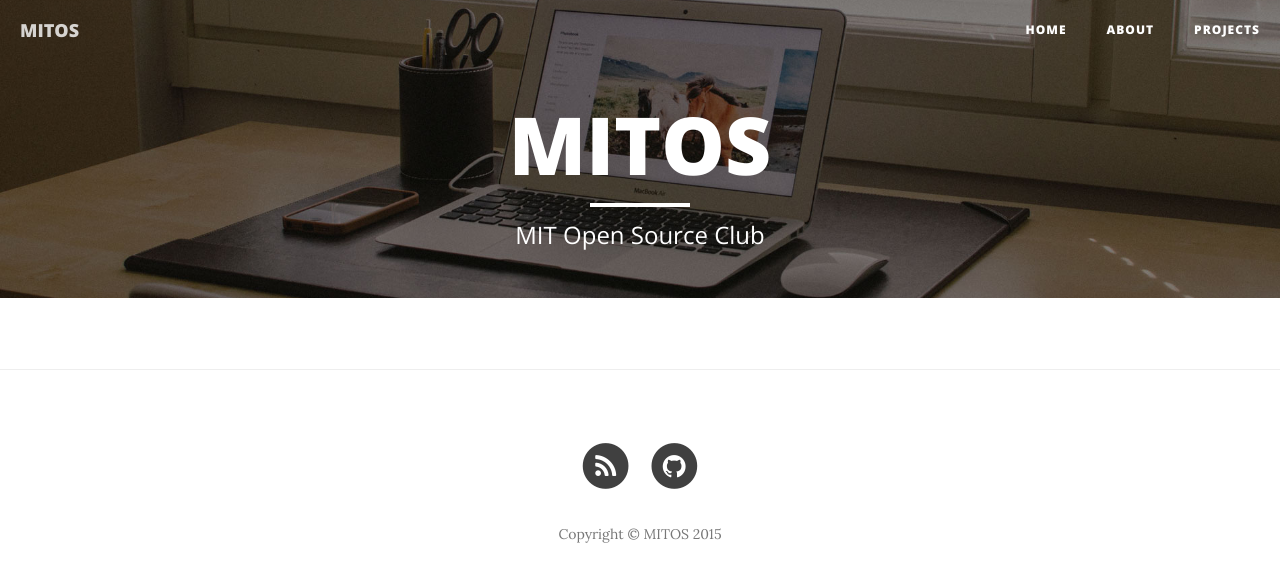
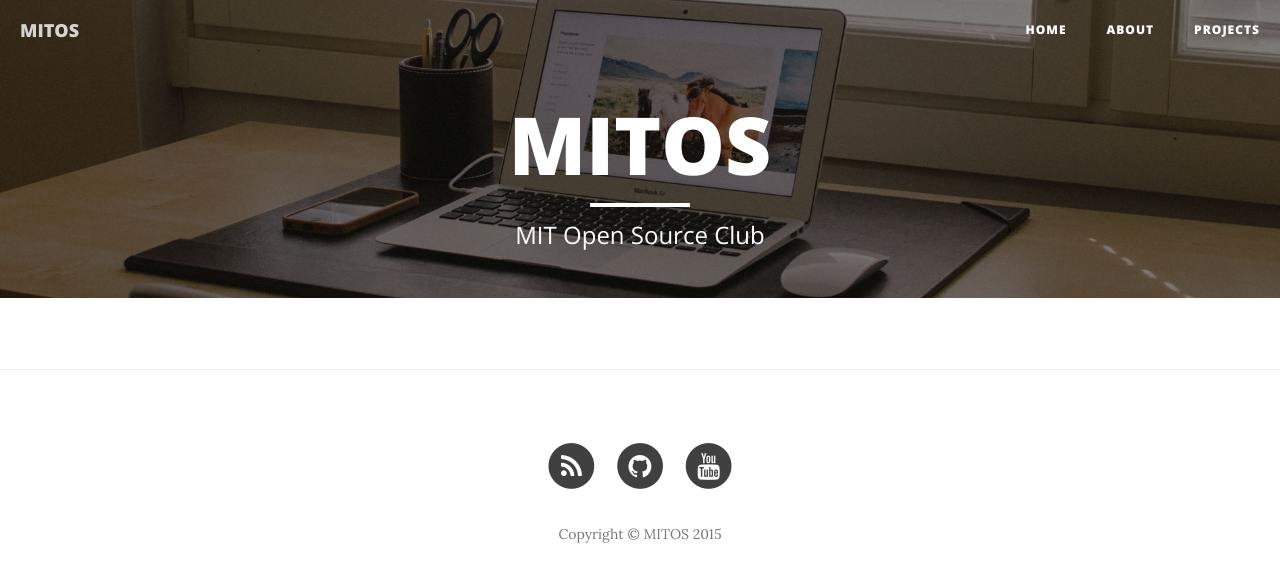
Before and after one commit to mit-open-source/mit-open-source.github.io, a Jekyll site: the page built from index.html, in a window 1280 px wide. Shown: the top 582 px of the page. Built offline with Jekyll 4.4.1, drawn with Linux system fonts in a browser that asks for light colours; nearby versions of some CDN libraries; the list of posts is cut into pages by our own code.

Commit message:
Ability to link Youtube channel

```diff
--- a/_config.yml
+++ b/_config.yml
@@ -7,6 +7,7 @@ baseurl: ""
 url: "http://mit-open-source.github.io"
 # twitter_username: SBootstrap
 github_username:  mit-open-source
+youtube_username: mitos
 # facebook_username:  IronSummitMedia
 
 # Build settings
--- a/_includes/footer.html
+++ b/_includes/footer.html
@@ -42,6 +42,16 @@
                         </a>
                     </li>
                     {% endif %}
+                    {% if site.youtube_username %}
+                    <li>
+                        <a href="https://www.youtube.com/user/{{ site.youtube_username  }}">
+                            <span class="fa-stack fa-lg">
+                                <i class="fa fa-circle fa-stack-2x"></i>
+                                <i class="fa fa-youtube fa-stack-1x fa-inverse"></i>
+                            </span>
+                        </a>
+                    </li>
+                    {% endif %}
                 </ul>
                 <p class="copyright text-muted">Copyright &copy; {{ site.title }} {{ site.time | date: '%Y' }}</p>
             </div>
```
